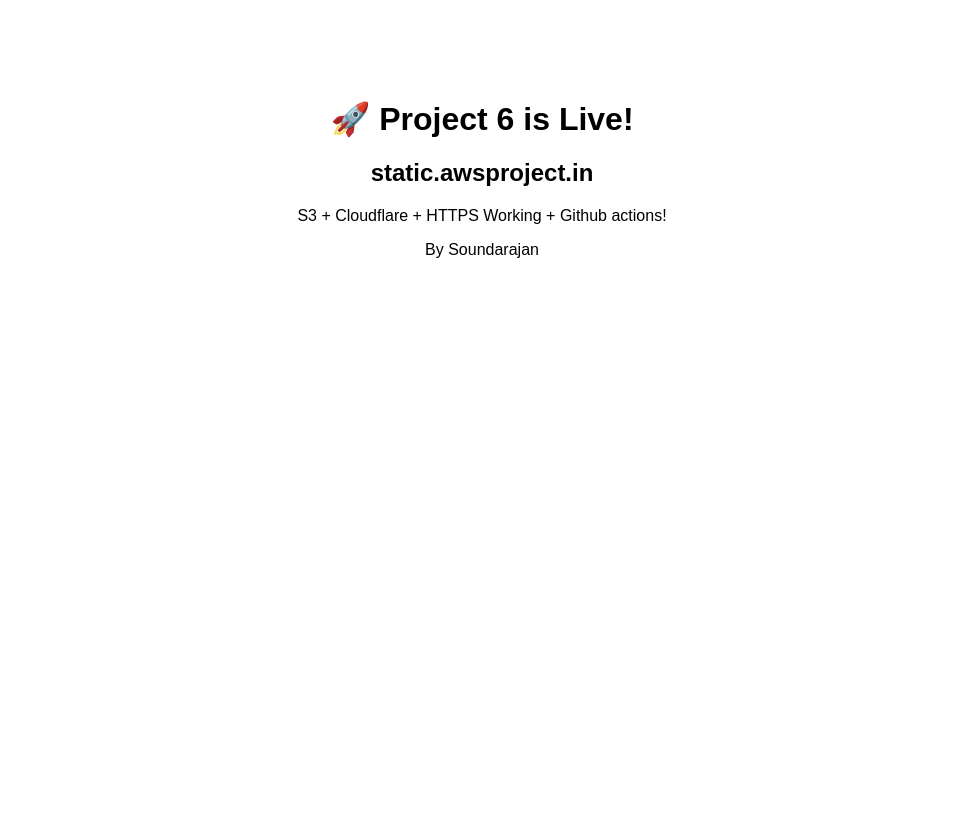
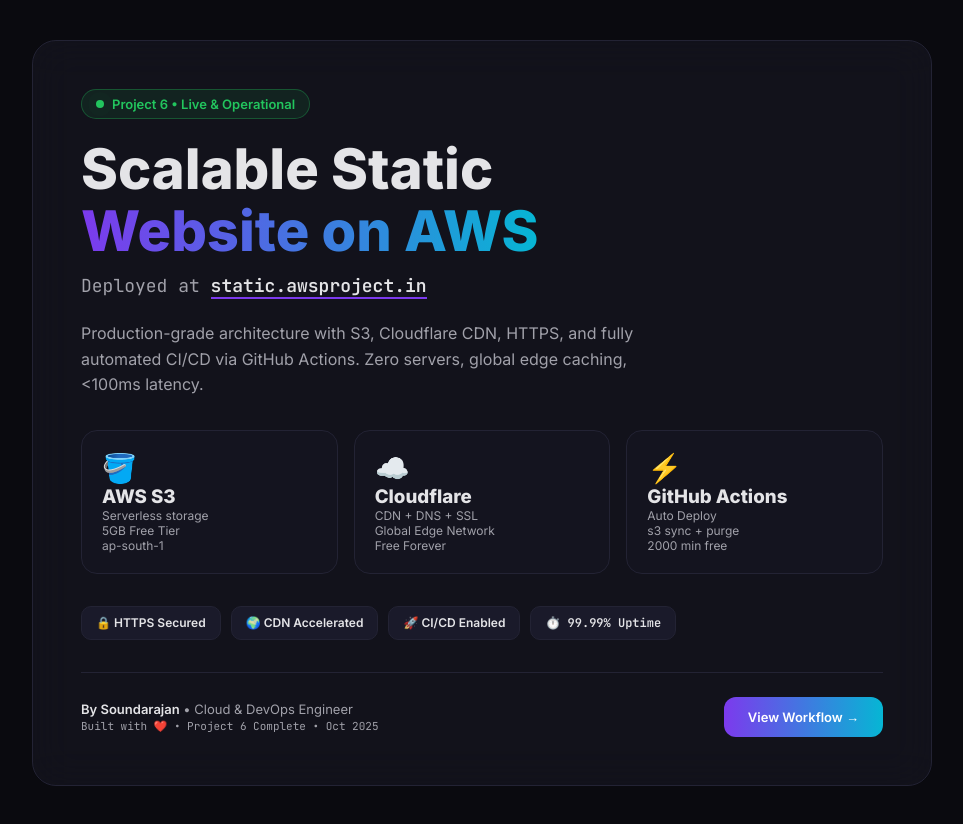
Before and after one commit to soundharajan-S/Scalable-Static-Website-with-S3-Cloudflare-GitHub-Actions, a plain HTML site: page index.html in a window 1280 px wide. Shown: the whole page, without its empty margins (158-1121 px from the left). Before the commit the page ends 800 px from the top, so only its background shows below. Drawn offline with Linux system fonts and the light colour scheme.

Commit message:
Update index.html

```diff
--- a/index.html
+++ b/index.html
@@ -1,13 +1,56 @@
 <!DOCTYPE html>
-<html>
+<html lang="en">
 <head>
-<title>My AWS Project 6</title>
 <meta charset="UTF-8">
+<meta name="viewport" content="width=device-width, initial-scale=1.0">
+<title>Soundarajan | Cloud DevOps Engineer</title>
+<link href="https://fonts.googleapis.com/css2?family=Inter:wght@400;600;800&family=JetBrains+Mono:wght@400;600&display=swap" rel="stylesheet">
+<style>
+:root{--bg:#0a0a0f;--card:#14141f;--border:#232334;--accent:#7c3aed;--accent2:#06b6d4;--text:#e4e4e7;--muted:#a1a1aa}
+*{margin:0;padding:0;box-sizing:border-box}
+body{background:var(--bg);color:var(--text);font-family:'Inter',sans-serif}
+.mono{font-family:'JetBrains Mono',monospace}
+.gradient-text{background:linear-gradient(90deg,var(--accent),var(--accent2));-webkit-background-clip:text;-webkit-text-fill-color:transparent}
+.hero{min-height:100vh;display:flex;align-items:center;justify-content:center;padding:40px 20px}
+.card{background:rgba(20,20,31,0.8);backdrop-filter:blur(20px);border:1px solid var(--border);border-radius:24px;padding:48px;max-width:900px;width:100%}
+.status{display:inline-flex;align-items:center;gap:8px;background:rgba(34,197,94,0.1);border:1px solid rgba(34,197,94,0.3);color:#22c55e;padding:6px 14px;border-radius:100px;font-size:13px;font-weight:600}
+.dot{width:8px;height:8px;background:#22c55e;border-radius:50%;animation:pulse 2s infinite}
+@keyframes pulse{0%{box-shadow:0 0 0 0 rgba(34,197,94,0.4)}70%{box-shadow:0 0 0 8px rgba(34,197,94,0)}100%{box-shadow:0 0 0 0 rgba(34,197,94,0)}}
+h1{font-size:56px;font-weight:800;line-height:1.1;margin:20px 0 12px}
+.url{font-size:18px;color:var(--muted);margin-bottom:24px}
+.url span{color:var(--text);font-weight:600;border-bottom:2px solid #7c3aed}
+.grid{display:grid;grid-template-columns:repeat(auto-fit,minmax(200px,1fr));gap:16px;margin:32px 0}
+.tech{background:#14141f;border:1px solid #232334;border-radius:16px;padding:20px;transition:0.3s}
+.tech:hover{border-color:#7c3aed;transform:translateY(-2px)}
+.badges{display:flex;flex-wrap:wrap;gap:10px;margin:24px 0}
+.badge{background:#1a1a2a;border:1px solid #232334;padding:8px 14px;border-radius:10px;font-size:12px;font-weight:600}
+.footer{margin-top:32px;padding-top:24px;border-top:1px solid #232334;display:flex;justify-content:space-between;align-items:center;flex-wrap:wrap;gap:12px;font-size:13px;color:#a1a1aa}
+.btn{display:inline-flex;gap:8px;background:linear-gradient(90deg,#7c3aed,#06b6d4);color:white;padding:12px 24px;border-radius:12px;text-decoration:none;font-weight:600}
+</style>
 </head>
-<body style="font-family: sans-serif; text-align:center; margin-top:100px;">
-<h1>🚀 Project 6 is Live!</h1>
-<h2>static.awsproject.in</h2>
-<p>S3 + Cloudflare + HTTPS Working + Github actions!</p>
-<p>By Soundarajan</p>
+<body>
+<div class="hero">
+<div class="card">
+<div class="status"><span class="dot"></span> Project 6 • Live & Operational</div>
+<h1>Scalable Static<br><span class="gradient-text">Website on AWS</span></h1>
+<div class="url mono">Deployed at <span>static.awsproject.in</span></div>
+<p style="color:#a1a1aa;line-height:1.6;max-width:600px">Production-grade architecture with S3, Cloudflare CDN, HTTPS, and fully automated CI/CD via GitHub Actions. Zero servers, global edge caching, &lt;100ms latency.</p>
+<div class="grid">
+<div class="tech"><div style="font-size:28px">🪣</div><h3>AWS S3</h3><p style="font-size:12px;color:#a1a1aa">Serverless storage<br>5GB Free Tier<br>ap-south-1</p></div>
+<div class="tech"><div style="font-size:28px">☁️</div><h3>Cloudflare</h3><p style="font-size:12px;color:#a1a1aa">CDN + DNS + SSL<br>Global Edge Network<br>Free Forever</p></div>
+<div class="tech"><div style="font-size:28px">⚡</div><h3>GitHub Actions</h3><p style="font-size:12px;color:#a1a1aa">Auto Deploy<br>s3 sync + purge<br>2000 min free</p></div>
+</div>
+<div class="badges">
+<span class="badge">🔒 HTTPS Secured</span>
+<span class="badge">🌍 CDN Accelerated</span>
+<span class="badge">🚀 CI/CD Enabled</span>
+<span class="badge mono">⏱️ 99.99% Uptime</span>
+</div>
+<div class="footer">
+<div><span style="color:#e4e4e7;font-weight:600">By Soundarajan</span> • Cloud & DevOps Engineer<br><span class="mono" style="font-size:11px">Built with ❤️ • Project 6 Complete • Oct 2025</span></div>
+<a class="btn" href="https://github.com" target="_blank">View Workflow →</a>
+</div>
+</div>
+</div>
 </body>
 </html>
```
